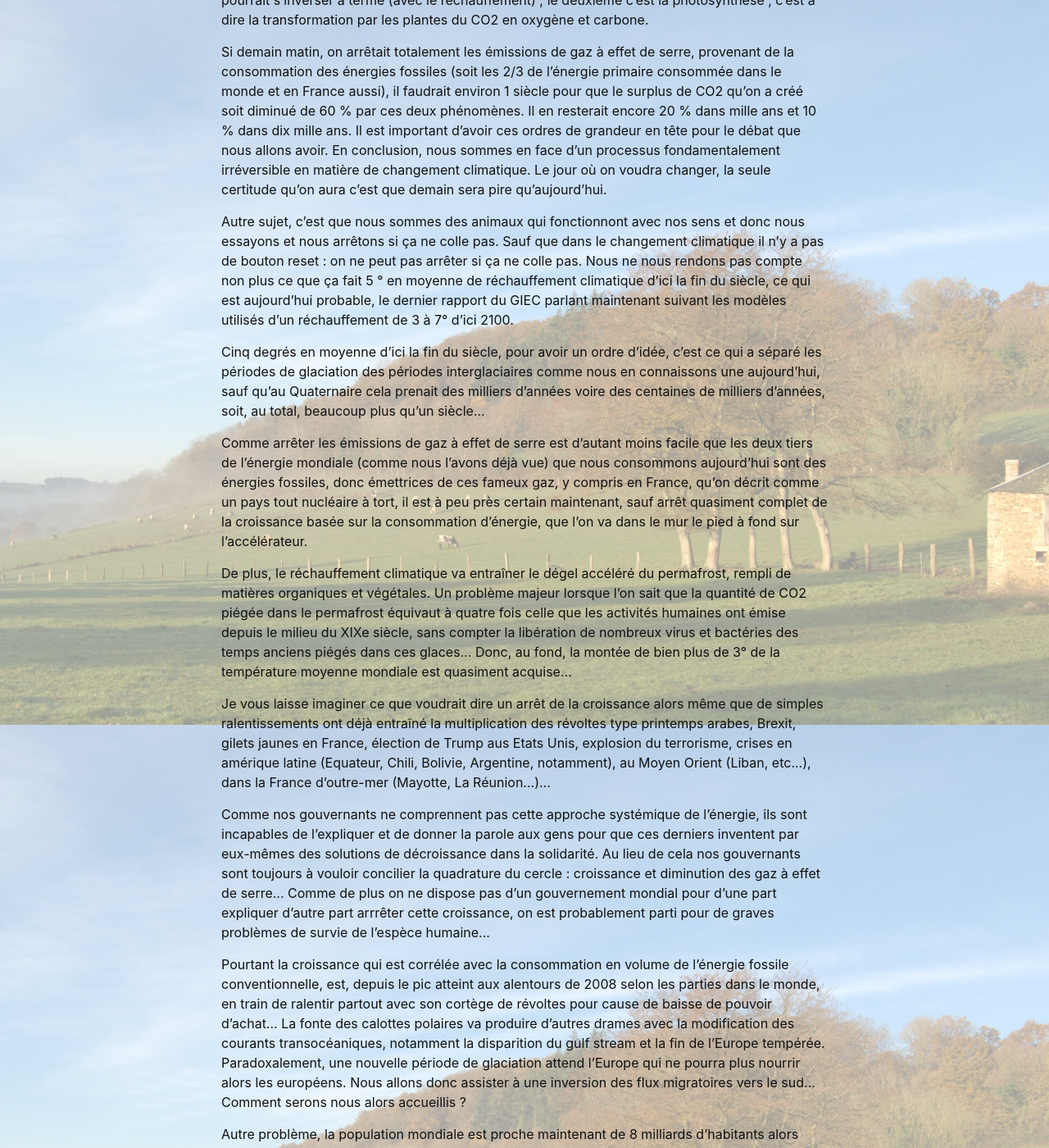
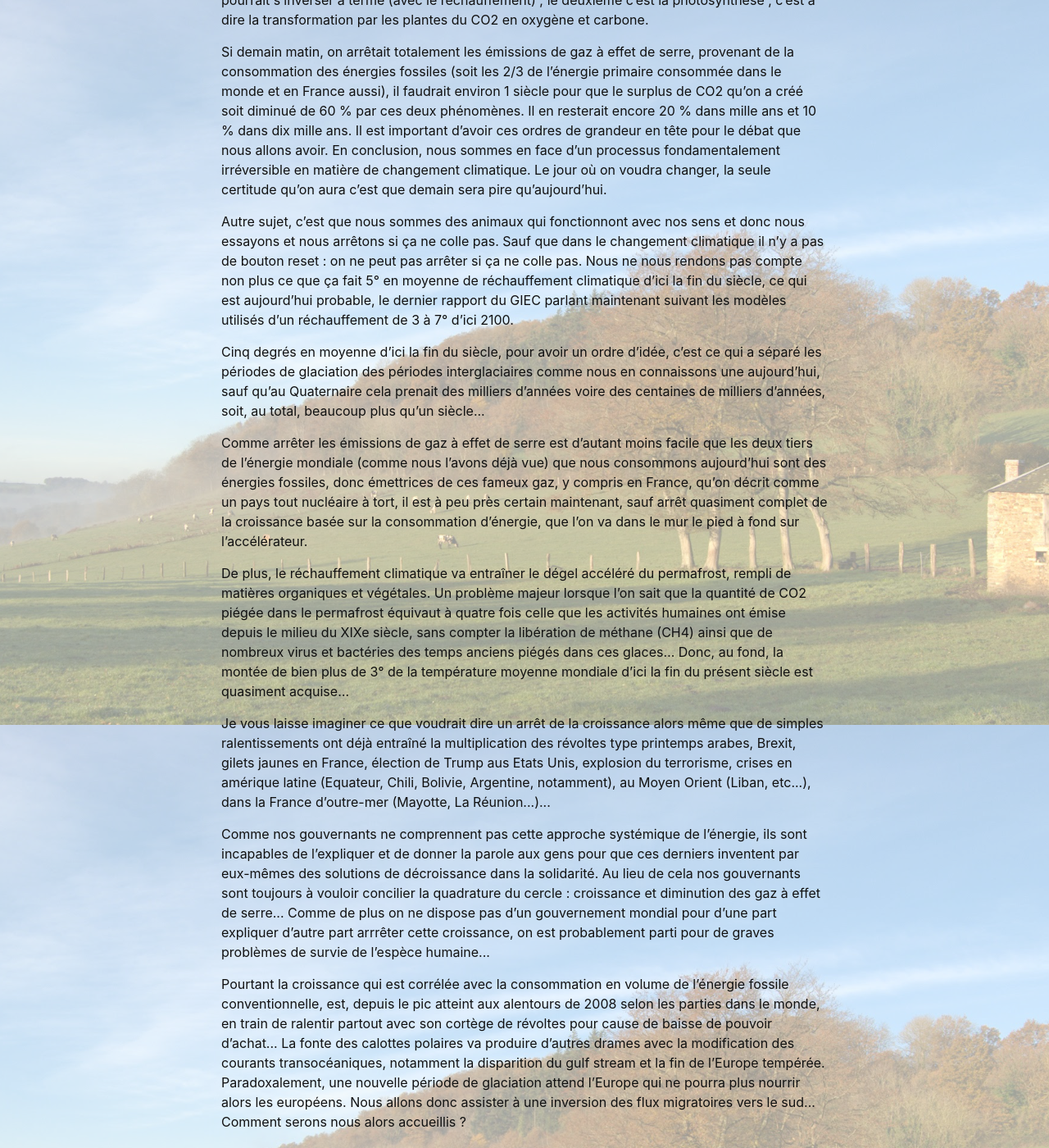
Before and after one commit to aperophilo/apero-philo-suisse-normande.github.io, a Jekyll site: the page built from collections/_events/2019-12-03-quai-harcourt.md, in a window 1280 px wide and 1400 px high, scrolled down 916 px. Shown: the whole window at 82% size. Built offline with Jekyll 4.4.1, drawn with Linux system fonts in a browser that asks for light colours.

Commit message:
Update 2019-12-03-quai-harcourt.md

```diff
--- a/collections/_events/2019-12-03-quai-harcourt.md
+++ b/collections/_events/2019-12-03-quai-harcourt.md
@@ -67,7 +67,7 @@ Autre sujet, c'est que nous sommes des animaux qui fonctionnont avec nos
 sens et donc nous essayons et nous arrêtons si ça ne colle pas. Sauf que
 dans le changement climatique il n'y a pas de bouton reset : on ne peut
 pas arrêter si ça ne colle pas. Nous ne nous rendons pas compte non plus
-ce que ça fait 5 ° en moyenne de réchauffement climatique d'ici la fin
+ce que ça fait 5° en moyenne de réchauffement climatique d'ici la fin
 du siècle, ce qui est aujourd'hui probable, le dernier rapport du GIEC
 parlant maintenant suivant les modèles utilisés d'un réchauffement de 3
 à 7° d'ici 2100.
@@ -90,10 +90,10 @@ De plus, le réchauffement climatique va entraîner le dégel accéléré du
 permafrost, rempli de matières organiques et végétales. Un problème
 majeur lorsque l'on sait que la quantité de CO2 piégée dans le permafrost
 équivaut à quatre fois celle que les activités humaines ont émise depuis
-le milieu du XIXe siècle, sans compter la libération de nombreux virus
-et bactéries des temps anciens piégés dans ces glaces... Donc, au fond,
-la montée de bien plus de 3° de la température moyenne mondiale est
-quasiment acquise...
+le milieu du XIXe siècle, sans compter la libération de méthane (CH4) ainsi
+que de nombreux virus et bactéries des temps anciens piégés dans ces
+glaces... Donc, au fond, la montée de bien plus de 3° de la température
+moyenne mondiale d'ici la fin du présent siècle est quasiment acquise...
 
 Je vous laisse imaginer ce que voudrait dire un arrêt de la croissance
 alors même que de simples ralentissements ont déjà entraîné la
```
